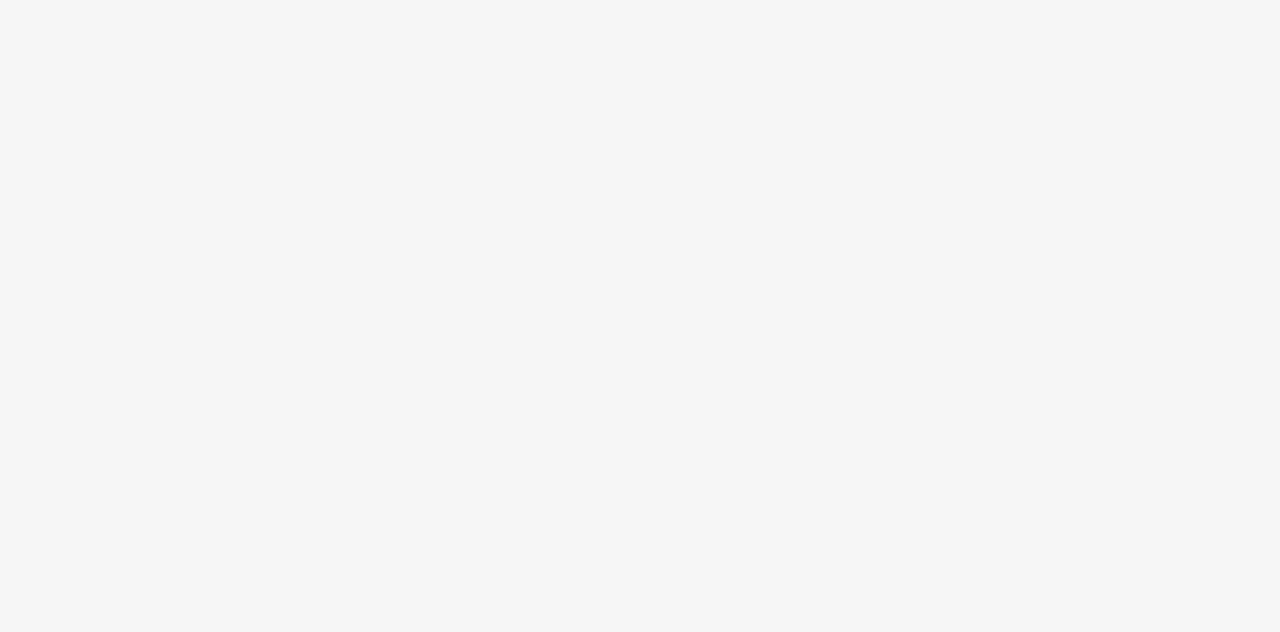
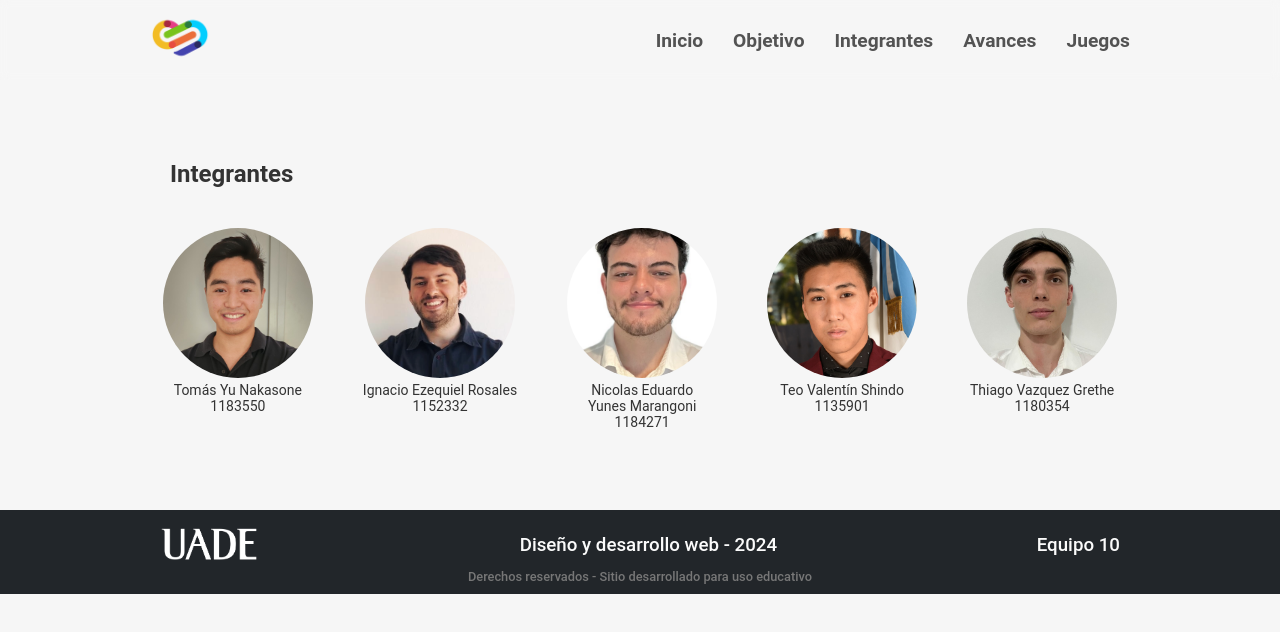
Before and after one commit to Yuchan45/ddw-tp-equipo10, a plain HTML site: page views/integrantes.html in a window 1280 px wide. Drawn offline with Linux system fonts and the light colour scheme.

Commit message:
vistaIntegrantes

```diff
--- a/resources/css/integrantes.css
+++ b/resources/css/integrantes.css
@@ -0,0 +1,63 @@
+
+.container {
+    margin-left: auto;
+    margin-right: auto;
+    max-width: 1000px;
+    padding-top: 80px;
+    padding-bottom: 80px;
+}
+
+h2 {
+    font-weight: 700;
+    color: #333;
+    text-align: left;
+    margin-left: 30px;
+    margin-bottom: 20px;
+}
+
+.members {
+    display: flex;
+    justify-content: center;
+    flex-wrap: wrap;
+    gap: 50px;
+    margin-top: 20px;
+}
+
+.member {
+    text-align: center;
+}
+
+.member img {
+    border-radius: 50%;
+    width: 150px;
+    height: 150px;
+    object-fit: cover;
+}
+
+.member p {
+    font-size: 14px;
+    color: #333;
+}
+
+.member p:first-child {
+    color: #007bff;
+    margin-top: 5px;
+}
+
+@media (max-width: 768px) {
+    .members {
+        flex-direction: column;
+    }
+
+    .member {
+        margin-bottom: 20px;
+    }
+
+    h2 {
+        font-weight: 700;
+        color: #333;
+        text-align: center;
+        margin-left: -2px;
+        padding-bottom: 10px;
+    }
+}
--- a/views/integrantes.html
+++ b/views/integrantes.html
@@ -3,11 +3,68 @@
 <head>
   <meta charset="UTF-8">
   <meta name="viewport" content="width=device-width, initial-scale=1.0">
+  <link rel="shortcut icon" href="../resources/images/logos/logo-seguridad-vial.png" type="image/x-icon">
+  <link rel="stylesheet" href="https://cdnjs.cloudflare.com/ajax/libs/font-awesome/4.7.0/css/font-awesome.min.css">
   <link rel="stylesheet" href="../resources/css/styles.css">
+  <link rel="stylesheet" href="../resources/css/juegos.css">
   <link rel="stylesheet" href="../resources/css/integrantes.css">
   <title>Integrantes</title>
 </head>
 <body>
+  <div class="nav-bar-container">
+    <div class="nav-left">
+      <img src="../resources/images/logos/logo-seguridad-vial.png" alt="Logo Seguridad Vial">
+    </div>
+    <ul class="nav-right">
+      <li><a href="../index.html">Inicio</a></li>
+      <li><a href="../index.html#goal">Objetivo</a></li>
+      <li><a href="./integrantes.html">Integrantes</a></li>
+      <li><a href="./avances.html">Avances</a></li>
+      <li><a href="./juegos.html">Juegos</a></li>
+    </ul>
+    <div class="menu-btns">
+      <i class="fa-bars fa" id="menu"></i>
+    </div>
+  </div>
+
+  <div class="container">
+    <div class="heading">
+      <h2>Integrantes</h2>
+    </div>
+    <div class="members">
+        <div class="member">
+            <img src="../resources/images/integrantes/Nakasone.jpg" alt="Tomás Yu Nakasone">
+            <p>Tomás Yu Nakasone<br>1183550</p>
+        </div>
+        <div class="member">
+            <img src="../resources/images/integrantes/Rosales.png" alt="Ignacio Ezequiel Rosales">
+            <p>Ignacio Ezequiel Rosales<br>1152332</p>
+        </div>
+        <div class="member">
+            <img src="../resources/images/integrantes/Yunes.png" alt="Nicolas Eduardo Yunes Marangoni">
+            <p>Nicolas Eduardo <br> Yunes Marangoni<br>1184271</p>
+        </div>
+        <div class="member">
+            <img src="../resources/images/integrantes/Shindo.jpg" alt="Teo Valentín Shindo">
+            <p>Teo Valentín Shindo<br>1135901</p>
+        </div>
+        <div class="member">
+            <img src="../resources/images/integrantes/Vazquez.jpg" alt="Thiago Vazquez Grethe">
+            <p>Thiago Vazquez Grethe<br>1180354</p>
+        </div>
+    </div>
+  </div>
+
+
+  <footer class="footer-container">
+    <div class="top-row">
+      <img src="../resources/images/logos/LogoUADE.png" alt="Logo UADE">
+      <h3>Diseño y desarrollo web - 2024</h3>
+      <h3>Equipo 10</h3>
+    </div>
+    <p>Derechos reservados - Sitio desarrollado para uso educativo</p>
+  </footer>
+  <script src="../resources/js/navBehaviour.js"></script>
 
 </body>
 </html>
```
Also changed, not shown: views/juegos.html (+4 -4 lines), resources/images/integrantes/Shindo.jpg (added), resources/images/integrantes/Vazquez.jpg (added), resources/images/integrantes/Yunes.png (added).
